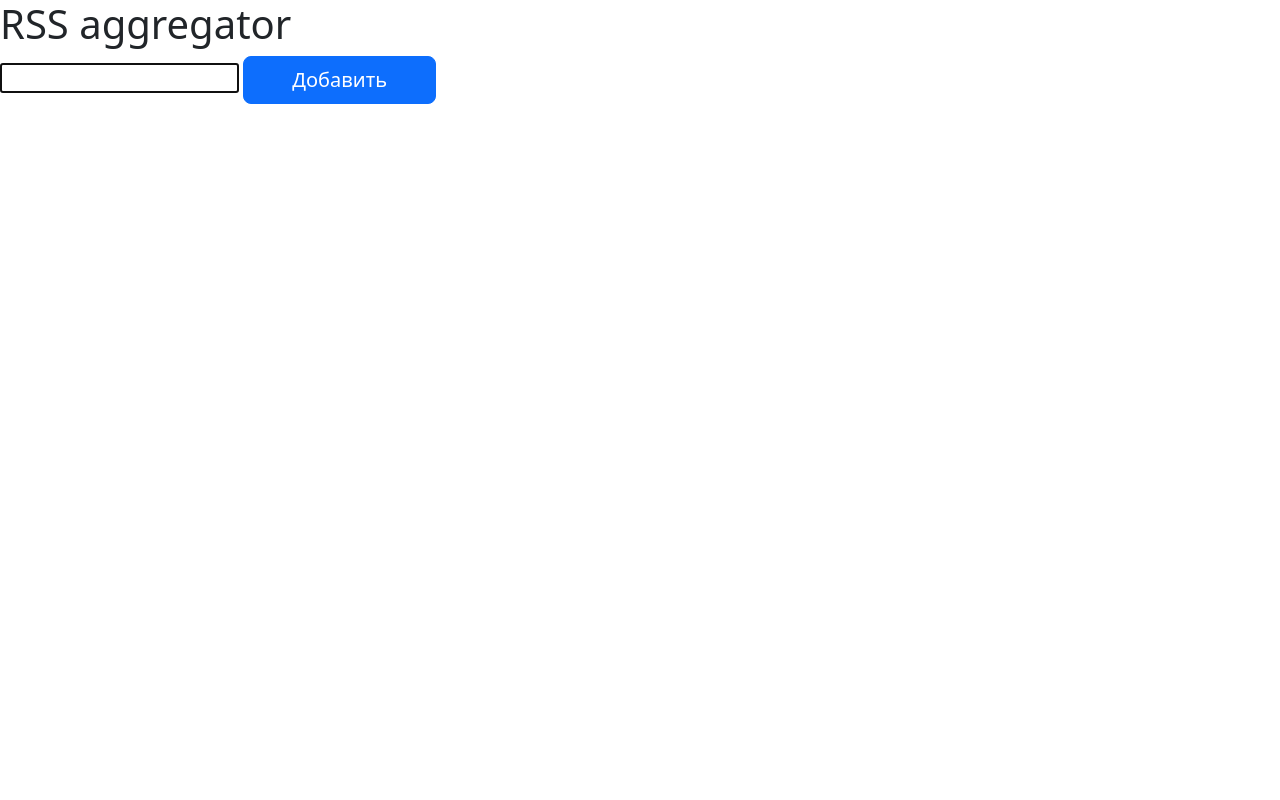
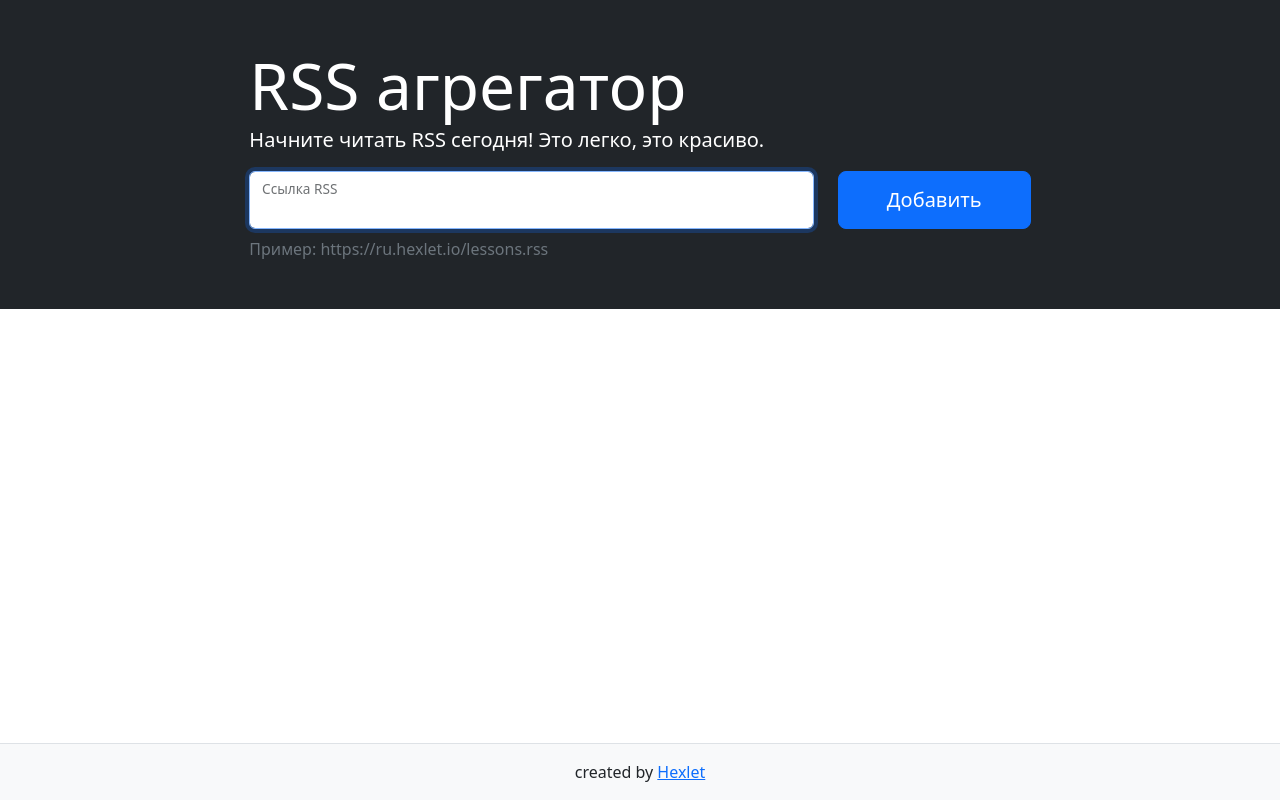
Before and after one commit to movmovbaby/frontend-project-lvl3, a website built with webpack: page dist/index.html in a window 1280 px wide. Built offline with nearby package versions, Linux system fonts and the light colour scheme; what on-change would draw is missing.

Commit message:
update dist

```diff
--- a/dist/index.html
+++ b/dist/index.html
@@ -5,20 +5,61 @@
   <meta charset="UTF-8">
   <meta http-equiv="X-UA-Compatible" content="IE=edge">
   <meta name="viewport" content="width=device-width, initial-scale=1.0">
-  <link rel="stylesheet" href="">
   <title>RSS aggregator</title>
-  <script defer src="main.js"></script>
-</head>
+<script defer src="main.js"></script></head>
 
-<body>
-  <h1>RSS aggregator</h1>
-  <form class="rss-form">
-    <label for="url-input">
-      <input type="text" autofocus required name="url" id="url-input">
-    </label>
-    <button type="submit" class="h-100 btn btn-lg btn-primary px-sm-5">Добавить</button>
-  </form>
-  <script src="./main.js"></script>
+<body class="d-flex flex-column min-vh-100">
+  <div class="modal fade" id="modal" tabindex="-1" role="dialog" aria-labelledby="modal" aria-hidden="true">
+    <div class="modal-dialog" role="document">
+      <div class="modal-content">
+        <div class="modal-header">
+          <h5 class="modal-title"></h5><button type="button" class="btn-close close" data-bs-dismiss="modal"
+            aria-label="Close"></button>
+        </div>
+        <div class="modal-body text-break"></div>
+        <div class="modal-footer"><a class="btn btn-primary full-article" href="#" role="button" target="_blank"
+            rel="noopener noreferrer">Читать полностью </a><button type="button" class="btn btn-secondary"
+            data-bs-dismiss="modal">Закрыть</button></div>
+      </div>
+    </div>
+  </div>
+  <main class="flex-grow-1">
+    <section class="container-fluid bg-dark p-5">
+      <div class="row">
+        <div class="col-md-10 col-lg-8 mx-auto text-white">
+          <h1 class="display-3 mb-0">RSS агрегатор</h1>
+          <p class="lead">Начните читать RSS сегодня! Это легко, это красиво.</p>
+          <form action="" class="rss-form text-body">
+            <div class="row">
+              <div class="col">
+                <div class="form-floating">
+                  <input id="url-input" autofocus required name="url" aria-label="url" class="form-control w-100"
+                    placeholder="ссылка RSS" autocomplete="off">
+                  <label for="url-input">Ссылка RSS</label>
+                </div>
+              </div>
+              <div class="col-auto"><button type="submit" aria-label="add"
+                  class="h-100 btn btn-lg btn-primary px-sm-5">Добавить</button></div>
+            </div>
+          </form>
+          <p class="mt-2 mb-0 text-muted">Пример: https://ru.hexlet.io/lessons.rss</p>
+          <p class="feedback m-0 position-absolute small text-danger"></p>
+        </div>
+      </div>
+    </section>
+    <section class="container-fluid container-xxl p-5">
+      <div class="row">
+        <div class="col-md-10 col-lg-8 order-1 mx-auto posts"></div>
+        <div class="col-md-10 col-lg-4 mx-auto order-0 order-lg-1 feeds"></div>
+      </div>
+    </section>
+  </main>
+  <footer class="footer border-top py-3 mt-5 bg-light">
+    <div class="container-xl">
+      <div class="text-center">created by <a href="https://ru.hexlet.io/professions/frontend/projects/11"
+          target="_blank">Hexlet</a></div>
+    </div>
+  </footer>
 </body>
 
 </html>
```
Also changed, not shown: 1 other file.
